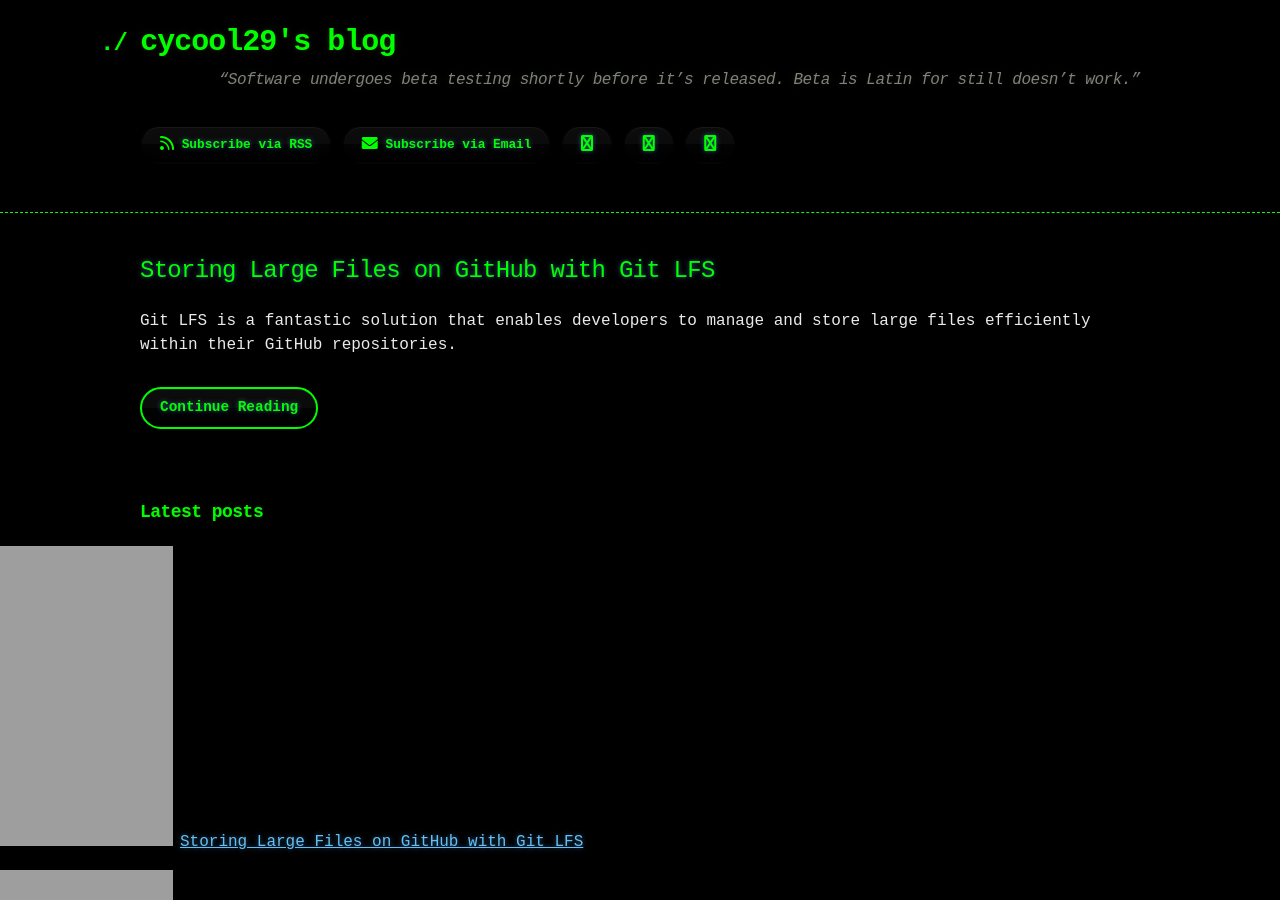
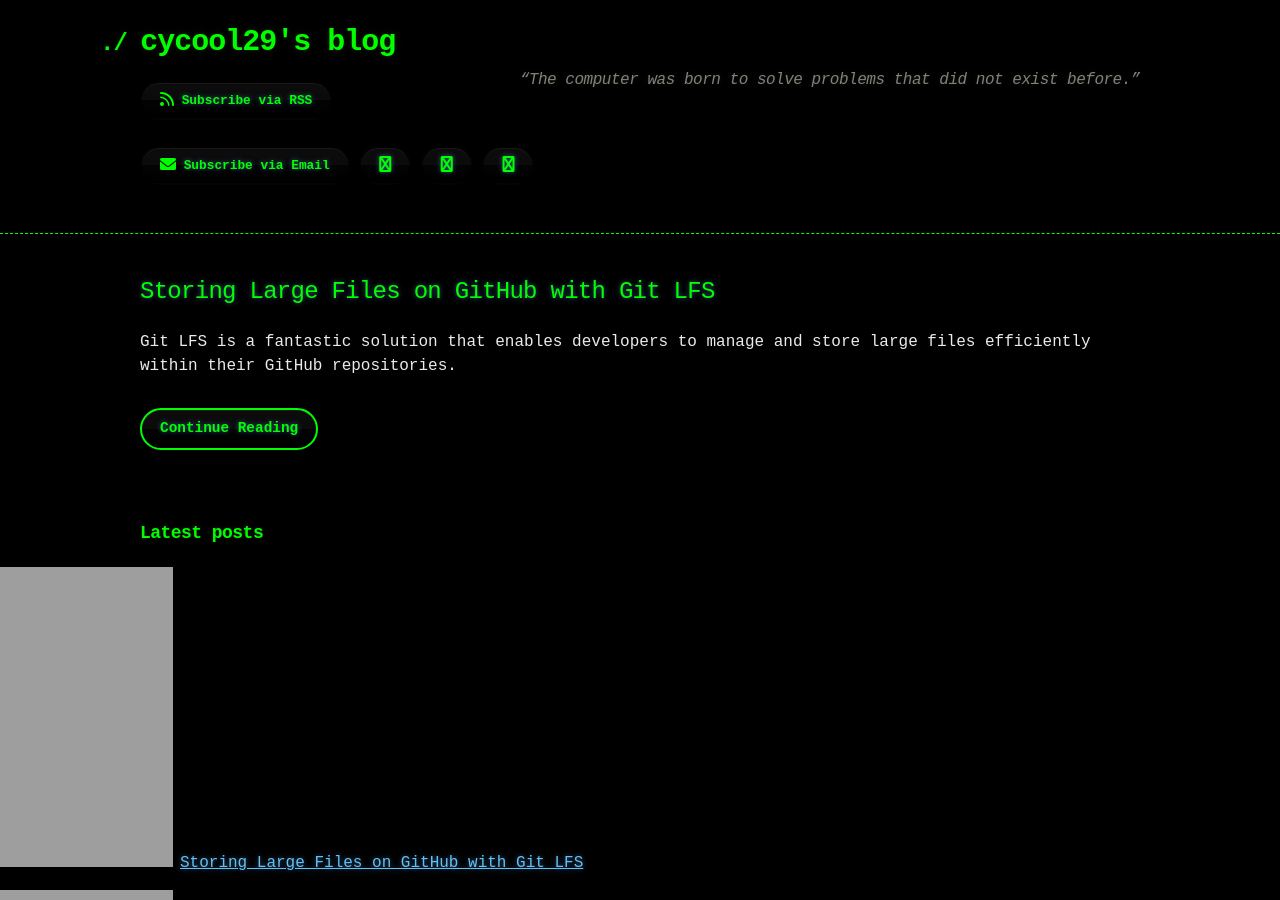
Before and after one commit to cycool29/cycool29.github.io, a Jekyll site: the page built from index.md, in a window 1280 px wide and 900 px high. Built offline with Jekyll 4.4.1, drawn with Linux system fonts in a browser that asks for light colours; a style sheet for code colours, icons or effects is not loaded.

Commit message:
Update quotes

```diff
--- a/_config.yml
+++ b/_config.yml
@@ -1,5 +1,5 @@
 title: cycool29's blog
-description: "“Software undergoes beta testing shortly before it’s released. Beta is Latin for still doesn’t work.” "
+description: "“The computer was born to solve problems that did not exist before.” "
 bio: A high school student. Intermediate in Python, Git, Bash. Learning JavaScript. He/Him. "
 author: cycool29
 url: https://cycool29.github.io
```
